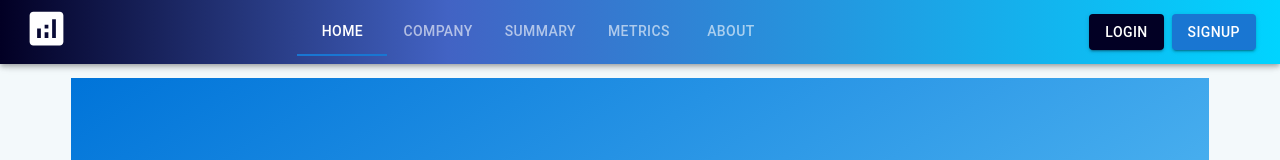
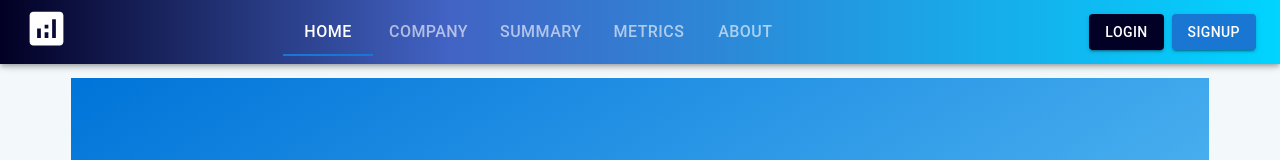
Before and after one commit to gshawnr/react_fin_trade, a React (Create React App) app: page /about in a window 1280 px wide. Shown: the top 160 px of the page. Built offline with nearby package versions, Linux system fonts and the light colour scheme; no server answers.

Commit message:
increase navbar text size

```diff
--- a/src/components/Drawer.jsx
+++ b/src/components/Drawer.jsx
@@ -27,6 +27,7 @@ function Drawer({ links }) {
                 key={link.name}
                 divider
                 onClick={() => setOpen(false)}
+                sx={{ "&:hover": { backgroundColor: "rgb(0,212,255)" } }}
               >
                 <ListItemIcon onClick={() => navigate(link.path)}>
                   <ListItemText sx={{ color: "white" }}>
--- a/src/components/Nav.jsx
+++ b/src/components/Nav.jsx
@@ -28,7 +28,7 @@ function Nav() {
   const navigate = useNavigate();
   const [value, setValue] = useState(0);
   const theme = useTheme();
-  const isMatch = useMediaQuery(theme.breakpoints.down("md"));
+  const isMatch = useMediaQuery(theme.breakpoints.down("lg"));
 
   const handleTabChange = (link) => {
     navigate(link.path);
@@ -77,6 +77,7 @@ function Nav() {
                         key={link.name}
                         label={link.name}
                         onClick={() => handleTabChange(link)}
+                        sx={{ fontSize: "1em" }}
                       />
                     );
                   })}
```
